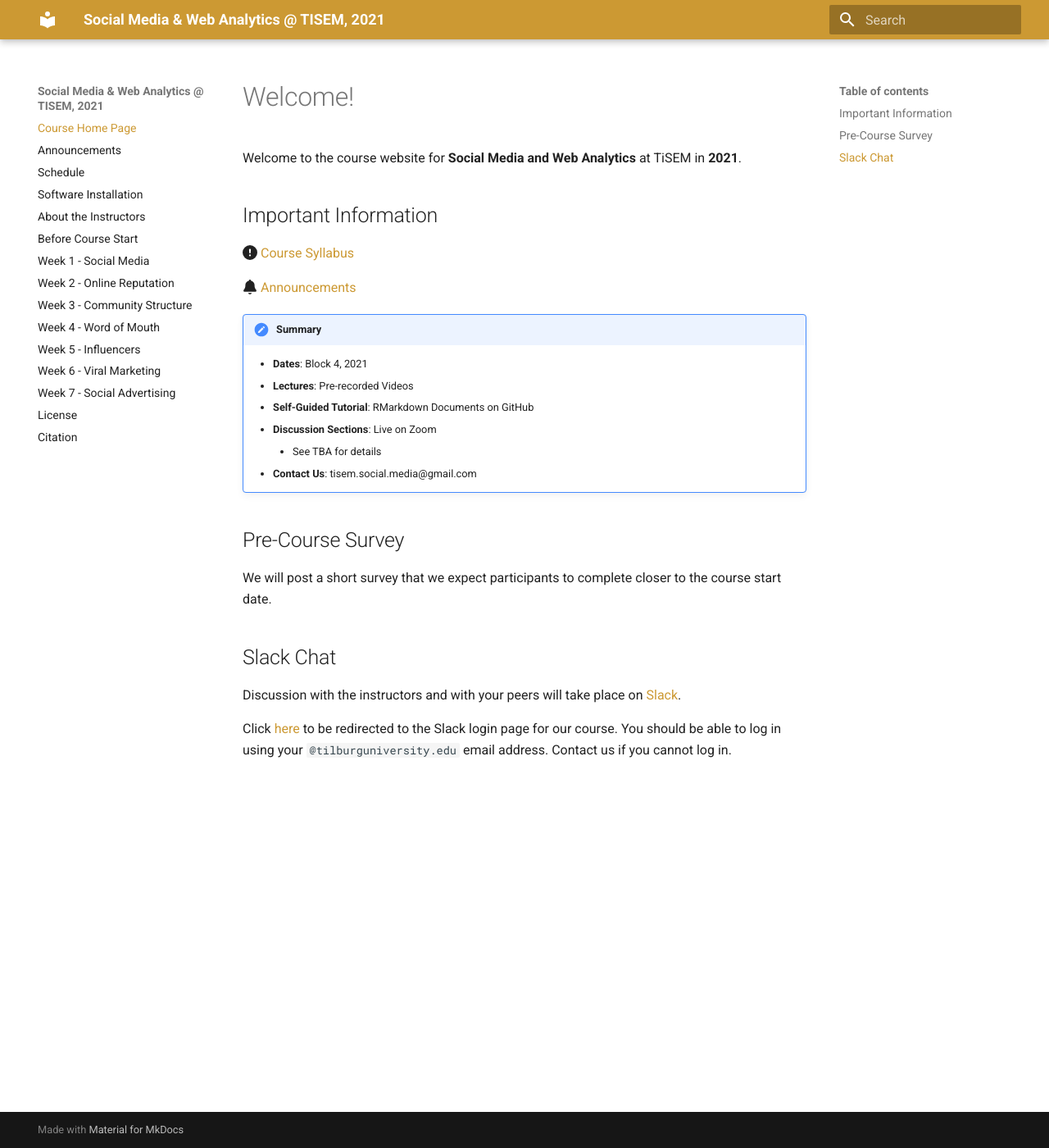
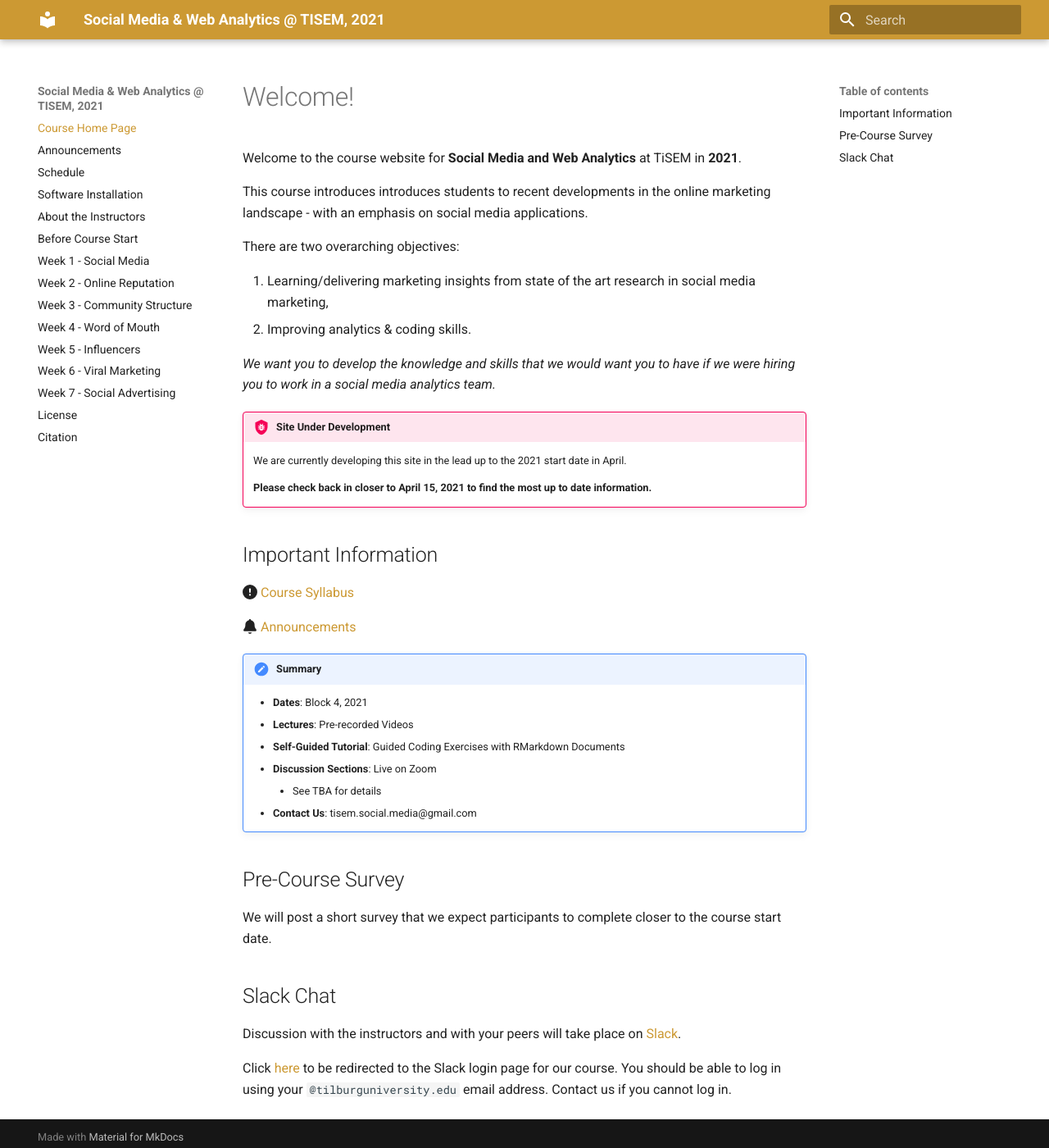
Before and after one commit to tisem-digital-marketing/2021-smwa, an MkDocs documentation site: the page built from docs/index.md, in a window 1280 px wide and 1400 px high. Shown: the whole window at 82% size. Built offline with MkDocs 1.6.1 and Material for MkDocs 9.7.7, drawn with Linux system fonts in a browser that asks for light colours; old or Windows-style settings are respelled for this version of MkDocs.

Commit message:
update welcome message

```diff
--- a/docs/index.md
+++ b/docs/index.md
@@ -1,6 +1,21 @@
 # Welcome!
 
 Welcome to the course website for **Social Media and Web Analytics** at TiSEM in **2021**.
+
+This course introduces introduces students to recent developments in the online marketing landscape - with an emphasis on social media applications.
+
+There are two overarching objectives:
+
+1. Learning/delivering marketing insights from state of the art research in social media marketing,
+2. Improving analytics & coding skills.
+
+*We want you to develop the knowledge and skills that we would want you to have if we were hiring you to work in a social media analytics team.*
+
+!!! bug "Site Under Development"
+
+    We are currently developing this site in the lead up to the 2021 start date in April.
+
+    **Please check back in closer to April 15, 2021 to find the most up to date information.**
 
 ## Important Information
 
@@ -12,7 +27,7 @@ Welcome to the course website for **Social Media and Web Analytics** at TiSEM in
 
     * **Dates**: Block 4, 2021
     * **Lectures**: Pre-recorded Videos
-    * **Self-Guided Tutorial**: RMarkdown Documents on GitHub
+    * **Self-Guided Tutorial**: Guided Coding Exercises with RMarkdown Documents
     * **Discussion Sections**: Live on Zoom
         * See TBA for details
     * **Contact Us**: tisem.social.media@gmail.com
```
